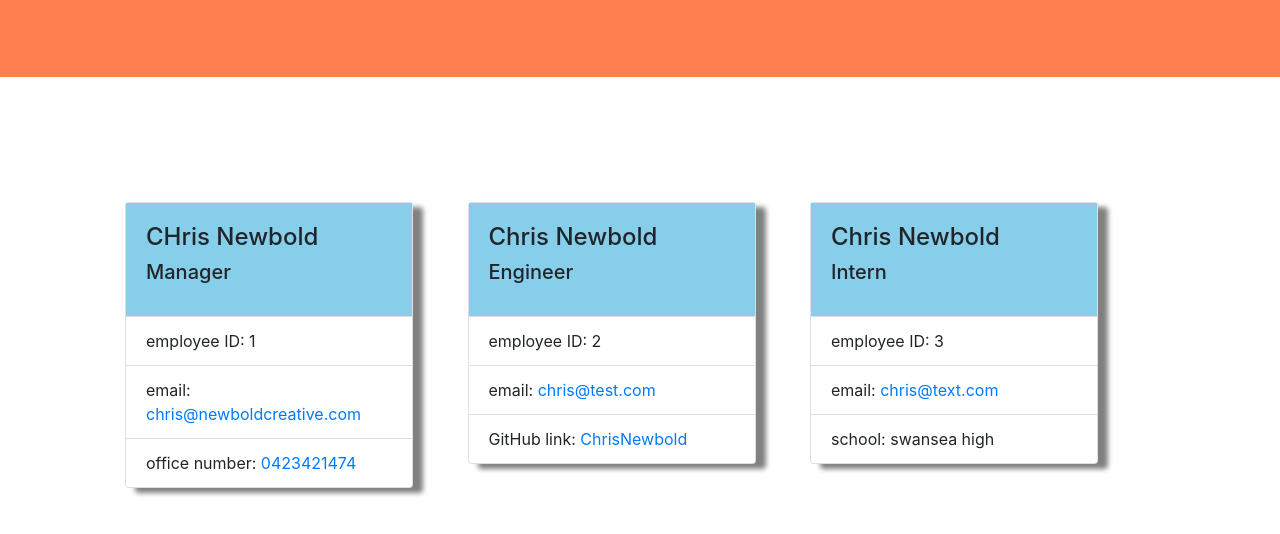
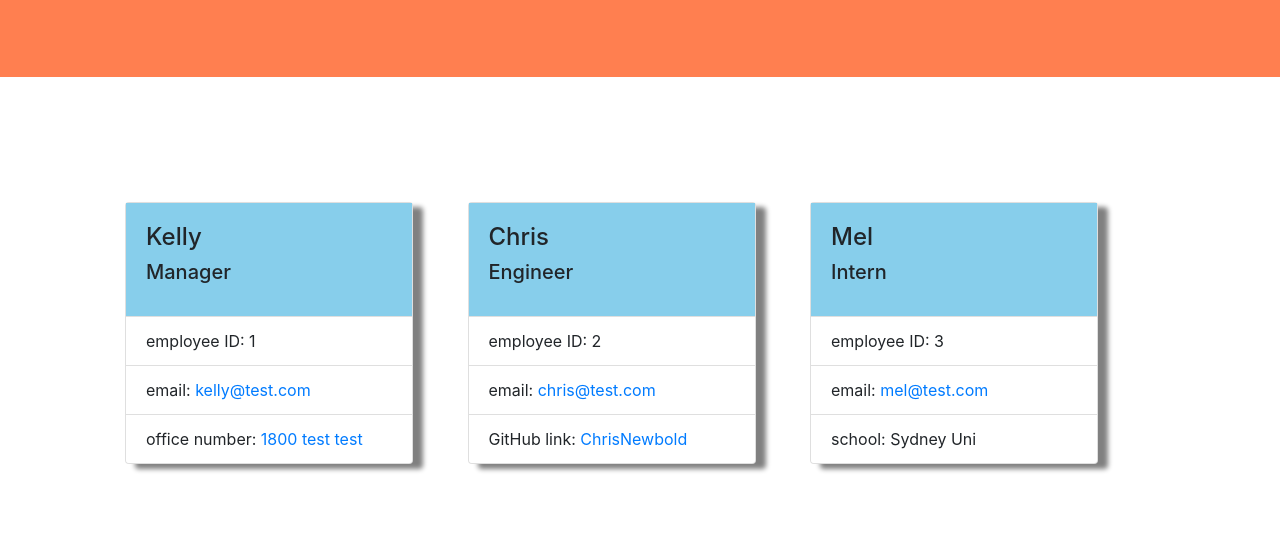
Before and after one commit to ChrisNewbold/Module-10-OOP-Challenge-TP-Generator, a website: page dist/index.html in a window 1280 px wide. Shown: the part 172-706 px from the top of the page. Drawn offline with nearby package versions, Linux system fonts and the light colour scheme; a web font is replaced by a local one.

Commit message:
update HTML

```diff
--- a/dist/index.html
+++ b/dist/index.html
@@ -35,26 +35,25 @@
     <section class="contact-card">
       <article class="card" style="width: 18rem">
         <div class="card-body">
-          <h4 class="card-name">CHris Newbold</h4>
+          <h4 class="card-name">Kelly</h4>
           <h5 class="card-title">Manager</h5>
         </div>
         <ul class="list-group list-group-flush">
           <li class="list-group-item">employee ID: 1</li>
           <li class="list-group-item">
             email:
-            <a href="mailto: chris@newboldcreative.com" target="_blank"
-              >chris@newboldcreative.com</a
-            >
+            <a href="mailto: kelly@test.com" target="_blank">kelly@test.com</a>
           </li>
           <li class="list-group-item">
-            office number: <a href="tel: 0423421474">0423421474</a>
+            office number:
+            <a href="tel: 1800 test test" target="_blank">1800 test test</a>
           </li>
         </ul>
       </article>
 
       <article class="card" style="width: 18rem">
         <div class="card-body">
-          <h4 class="card-name">Chris Newbold</h4>
+          <h4 class="card-name">Chris</h4>
           <h5 class="card-title">Engineer</h5>
         </div>
         <ul class="list-group list-group-flush">
@@ -74,16 +73,16 @@
 
       <article class="card" style="width: 18rem">
         <div class="card-body">
-          <h4 class="card-name">Chris Newbold</h4>
+          <h4 class="card-name">Mel</h4>
           <h5 class="card-title">Intern</h5>
         </div>
         <ul class="list-group list-group-flush">
           <li class="list-group-item">employee ID: 3</li>
           <li class="list-group-item">
             email:
-            <a href="mailto: chris@text.com" target="_blank">chris@text.com</a>
+            <a href="mailto: mel@test.com" target="_blank">mel@test.com</a>
           </li>
-          <li class="list-group-item">school: swansea high</li>
+          <li class="list-group-item">school: Sydney Uni</li>
         </ul>
       </article>
     </section>
```
